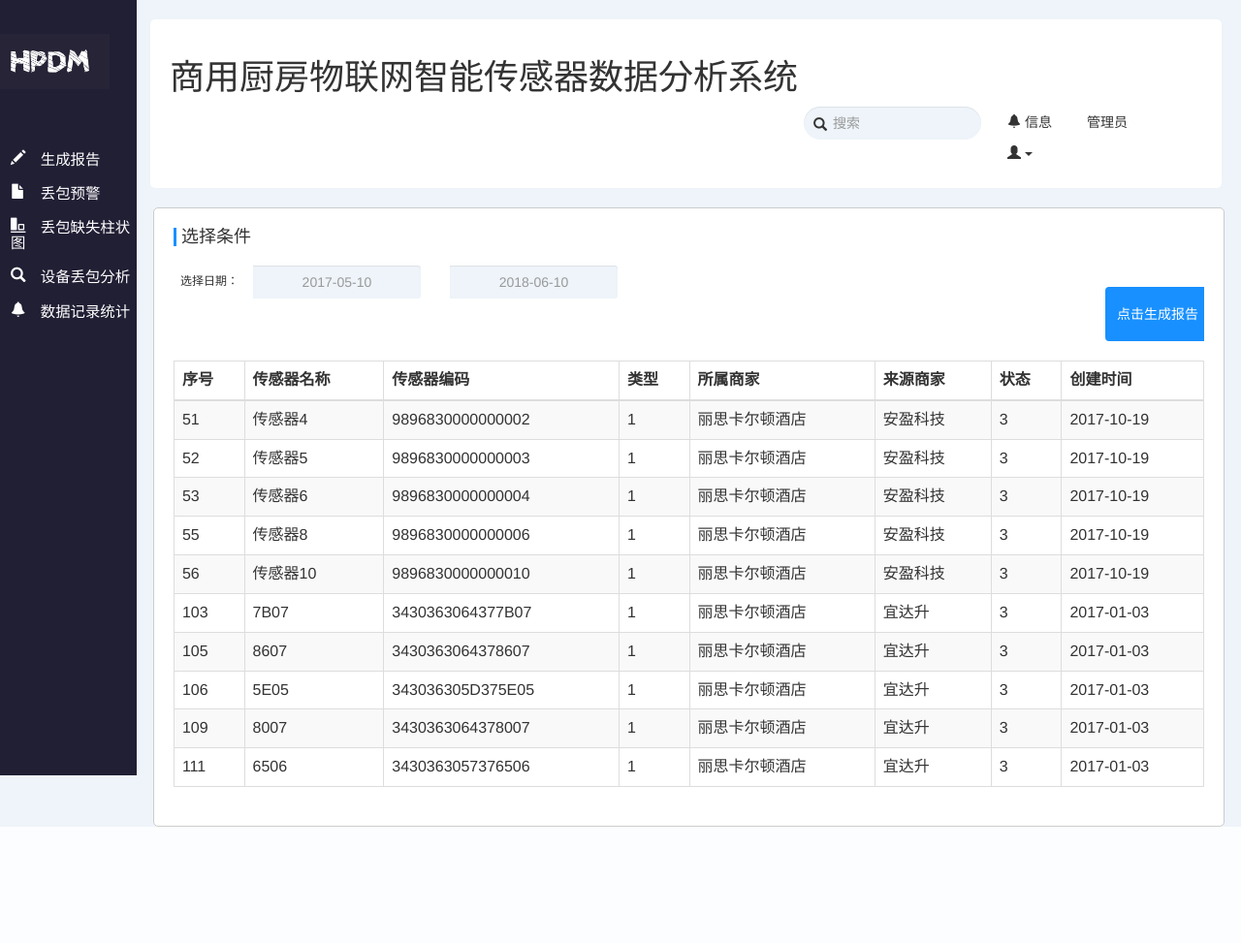
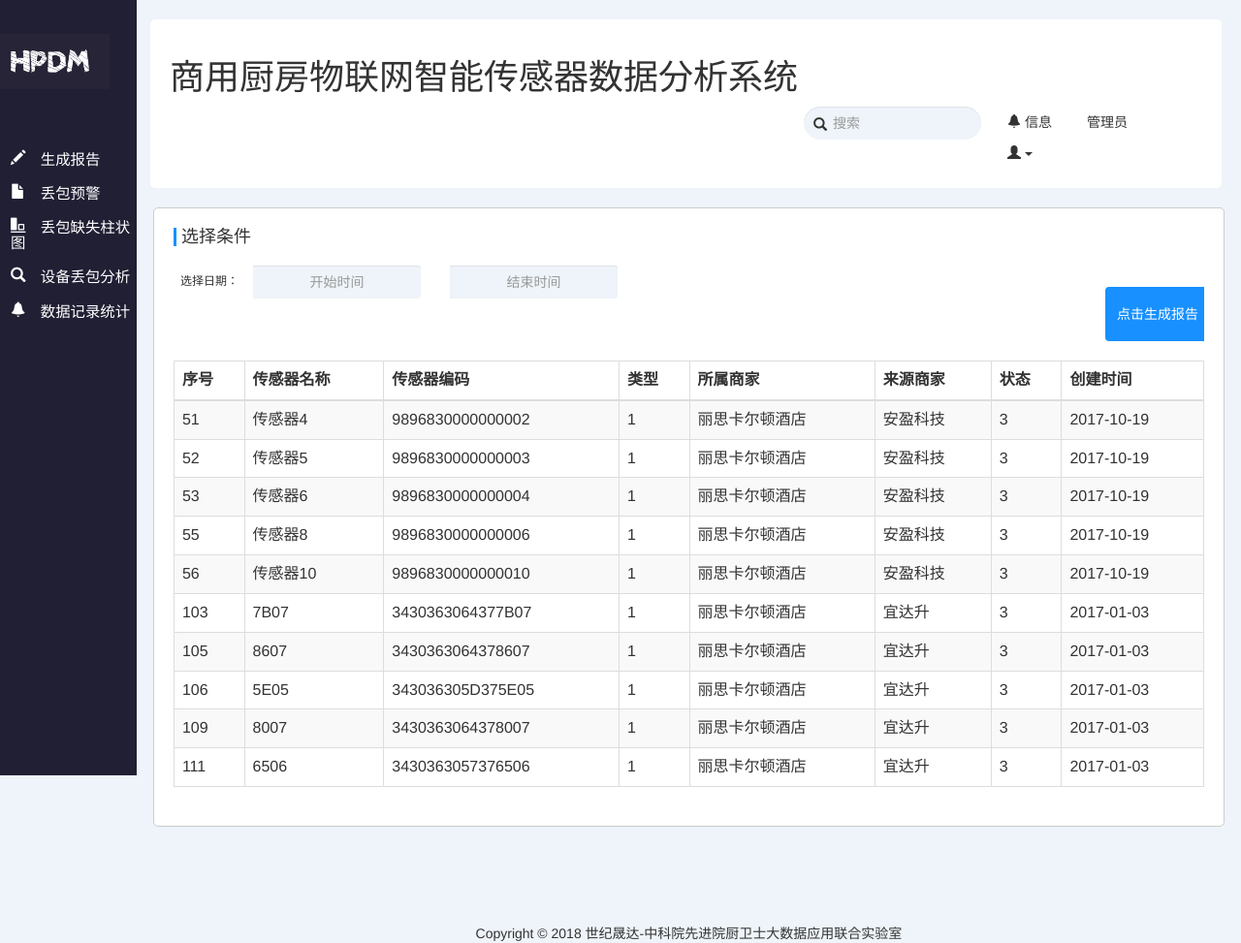
Before and after one commit to JaonM/IOT_Report, a Flask app: page / in a window 1280 px wide. Shown: the whole page at 97% size. Before the commit the page ends 853 px from the top, so only its background shows below. Run offline with Flask 2, Linux system fonts and the light colour scheme; some libraries are stand-ins or nearby versions.

Commit message:
update copyright

```diff
--- a/app/templates/index.html
+++ b/app/templates/index.html
@@ -179,11 +179,11 @@
             <div class="row" style="margin-left: 5.9%">
                 <div class="input-daterange" style="width:60%;">
                     <div class="col-md-4">
-                        <input style="width:100%;" placeholder="2017-05-10" type="text" name="start_date"
+                        <input style="width:100%;" placeholder="开始时间" type="text" name="start_date"
                                id="start_date" class="form-control"/>
                     </div>
                     <div class="col-md-4">
-                        <input style="width:100%;" placeholder="2018-06-10" type="text" name="end_date" id="end_date"
+                        <input style="width:100%;" placeholder="结束时间" type="text" name="end_date" id="end_date"
                                class="form-control"/>
                     </div>
                 </div>
@@ -333,6 +333,10 @@
             </table>
 
         </div>
+
+    </div>
+    <div id="right-body-bottom" style="bottom: 0px; margin-top: 100px" align="center">
+            <span>Copyright © 2018 世纪晟达-中科院先进院厨卫士大数据应用联合实验室</span>
     </div>
 </div>
 <!--<script type="text/javascript" language="javascript" >-->
```
